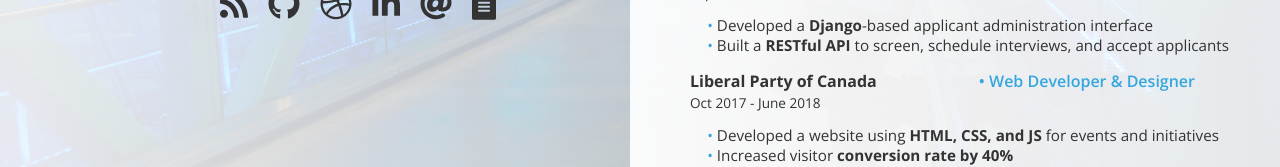
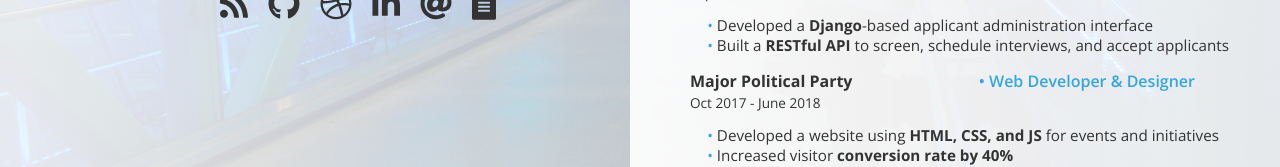
Before and after one commit to mufeez-amjad/mufeez-amjad.github.io, a React (Create React App) app: page / in a window 1280 px wide. Shown: the part 521-688 px from the top of the page. Built offline with nearby package versions, Linux system fonts and the light colour scheme.

Commit message:
updated resume

```diff
--- a/src/Components/Experience/Experience.js
+++ b/src/Components/Experience/Experience.js
@@ -39,7 +39,7 @@
             <div className="job">
 
                 <div className="heading">
-                    <h3><a href="https://www.liberal.ca/" target="blank" className="strike">Liberal Party of Canada</a></h3>
+                    <h3><a className="strike">Major Political Party</a></h3>
                     <h4>Web Developer & Designer</h4>
                 </div>
                 <h5>Oct 2017 - June 2018</h5>
--- a/src/Components/Portfolio/Development.jsx
+++ b/src/Components/Portfolio/Development.jsx
@@ -99,7 +99,6 @@
   }
 
   handleClick(target) {
-    console.log(target);
     ReactGA.event({
       category: "Projects",
       action: "Clicked " + target
--- a/src/Components/Portfolio/Project/Project.jsx
+++ b/src/Components/Portfolio/Project/Project.jsx
@@ -28,7 +28,6 @@
     }
 
   render() {
-    console.log(this.props)
     return (
       <div className="project" style={{color: this.props.winner != undefined ? 'yellow': ''}}>
         <img src={this.props.image} />
```
Also changed, not shown: 1 other file (tests, documents, lock files or other folders).
